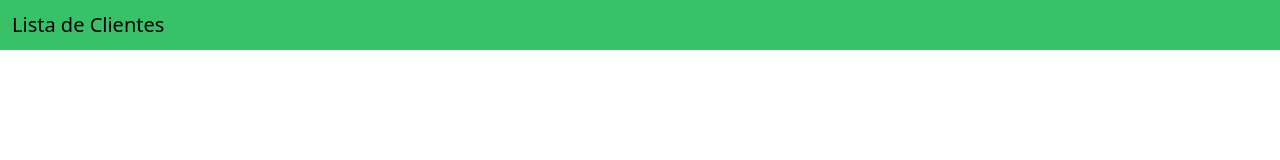
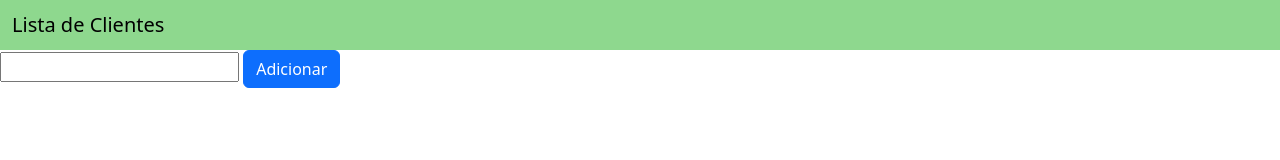
Before and after one commit to Igurafael/aula-lista-html, a plain HTML site: page index.html in a window 1280 px wide. Drawn offline with nearby package versions, Linux system fonts and the light colour scheme.

Commit message:
feat: form para inserir cliente e arquivo css

```diff
--- a/index.html
+++ b/index.html
@@ -6,16 +6,27 @@
     <title>Document</title>
     <link href="https://cdn.jsdelivr.net/npm/bootstrap@5.3.2/dist/css/bootstrap.min.css" rel="stylesheet" integrity="sha384-T3c6CoIi6uLrA9TneNEoa7RxnatzjcDSCmG1MXxSR1GAsXEV/Dwwykc2MPK8M2HN" crossorigin="anonymous">
 
+    <link rel="stylesheet" href="style.css">
 
 
 </head>
 <body>
-    <nav class="navbar" style="background-color: rgb(56, 193, 104);">
+    <nav class="navbar">
         <div class="container-fluid">
           <span class="navbar-brand mb-0 h1">Lista de Clientes</span>
         </div>
       </nav>
 
+
+      <form action="">
+        <input type="text" name="Cliente">
+        <button class="btn btn-primary" type="submit">Adicionar</button>
+      </form>
+
+
+
+
+
     <script src="https://cdn.jsdelivr.net/npm/bootstrap@5.3.2/dist/js/bootstrap.bundle.min.js" integrity="sha384-C6RzsynM9kWDrMNeT87bh95OGNyZPhcTNXj1NW7RuBCsyN/o0jlpcV8Qyq46cDfL" crossorigin="anonymous"></script>
 
 </body>
--- /dev/null
+++ b/style.css
@@ -0,0 +1,6 @@
+.navbar{
+    background-color: rgb(142, 216, 142);
+}
+.navbar-brand{
+    text-align: center;
+}
```
